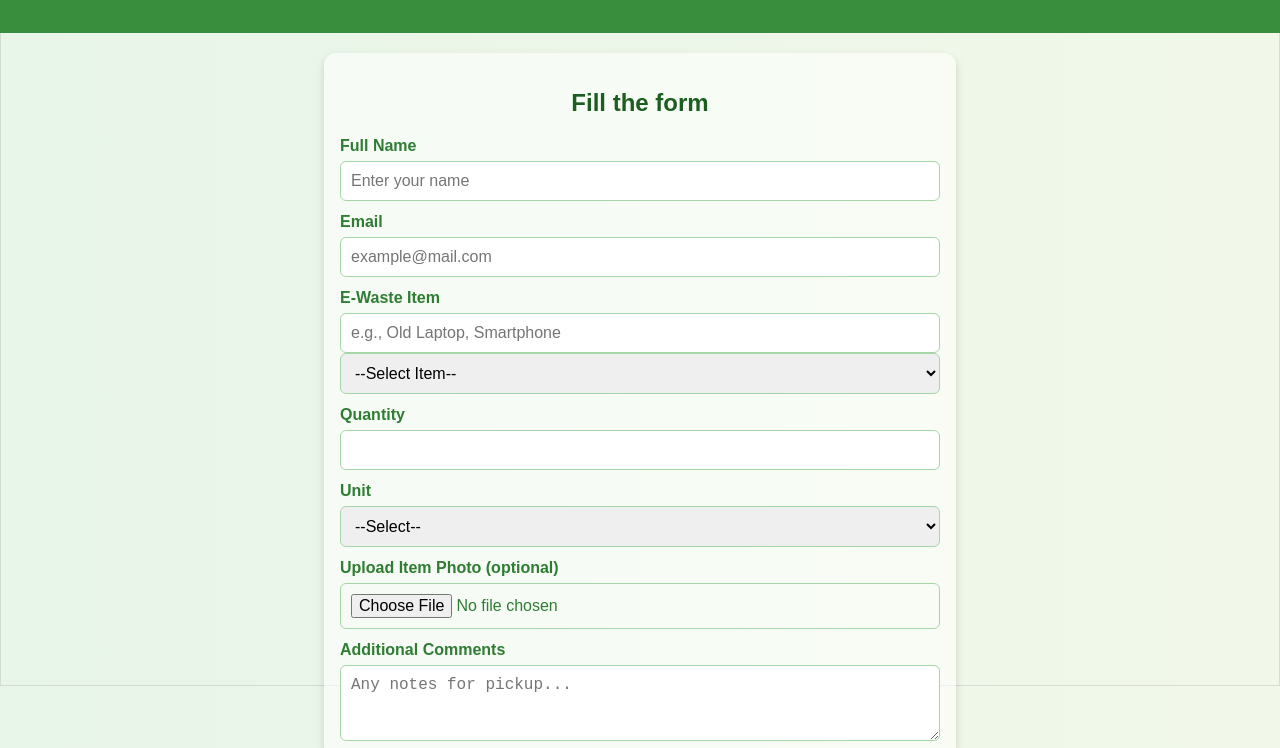
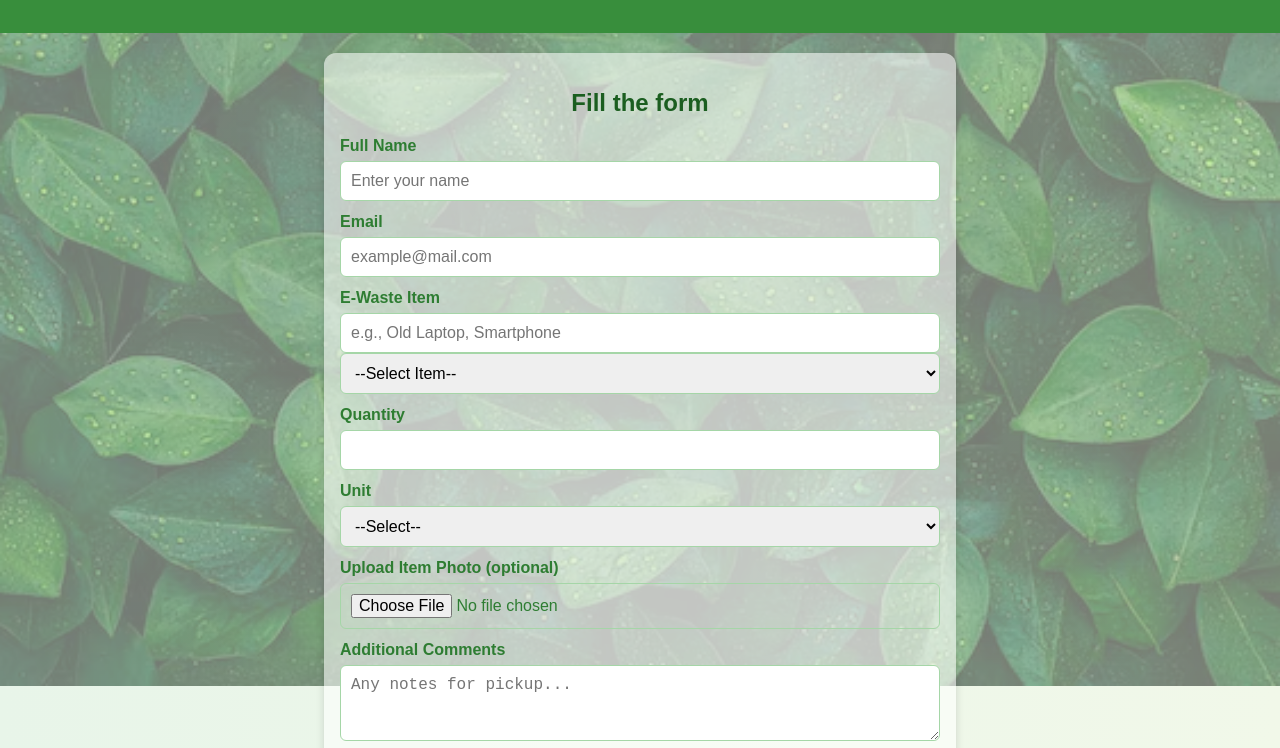
Before and after one commit to Chris240107/E-Waste-form.github.io, a plain HTML site: page index.html in a window 1280 px wide. Shown: the part 114-862 px from the top of the page. Drawn offline with Linux system fonts and the light colour scheme.

Commit message:
Update index.html

```diff
--- a/index.html
+++ b/index.html
@@ -183,7 +183,7 @@ fMADE BY THE PENTAGON MITRMANDAL 🗿🗿🗿🗿🗿
 </head>
 <body>
     <!-- Fullscreen leaf background image -->
-    <img src="leaf.png" class="leaf-bg" alt="Leaves Background">
+    <img src="leaf.jpg" class="leaf-bg" alt="Leaves Background">
     <!-- Make sure your image is named 'leaf.png' and placed in the same folder as index.html -->
 
 
```
